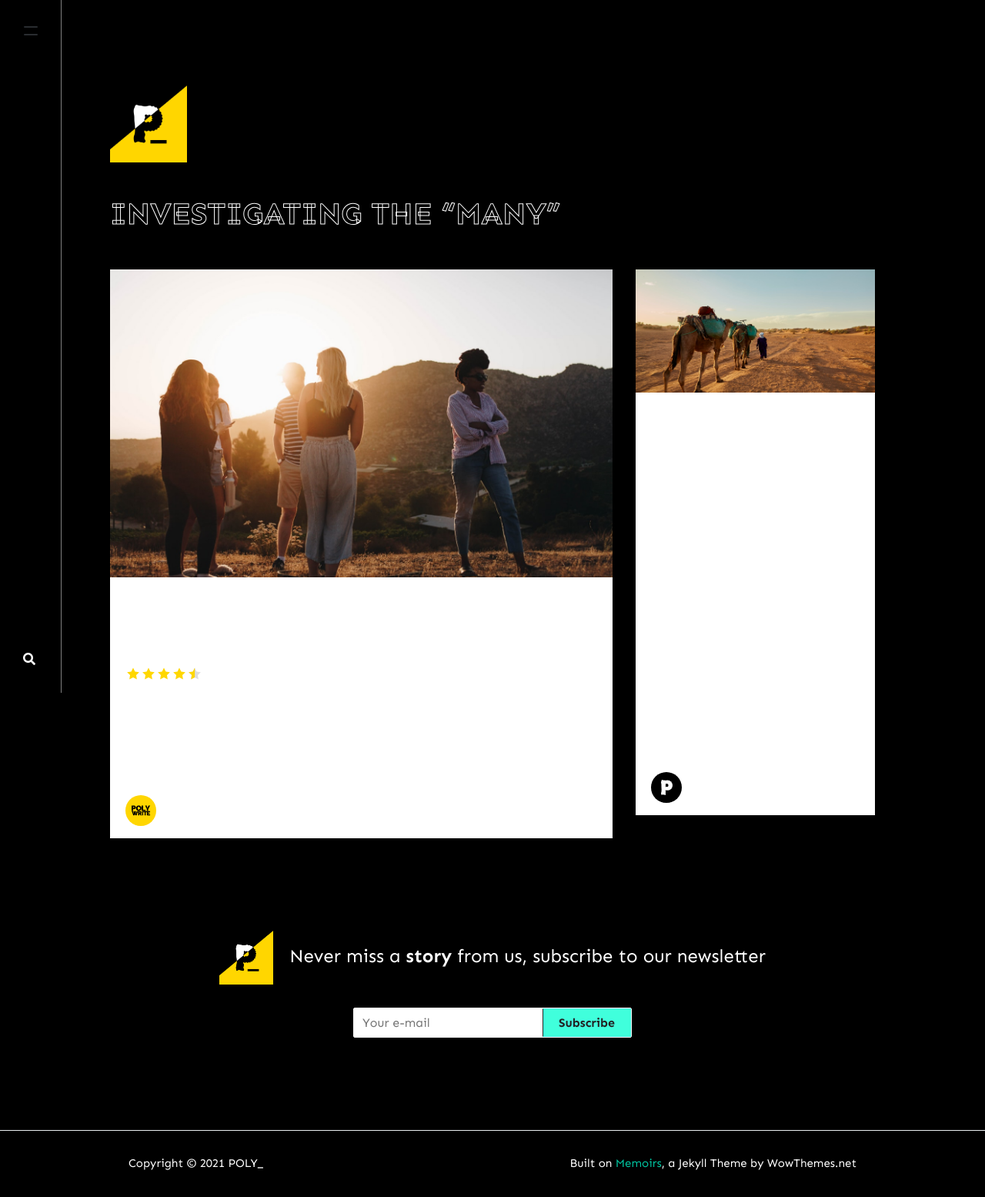
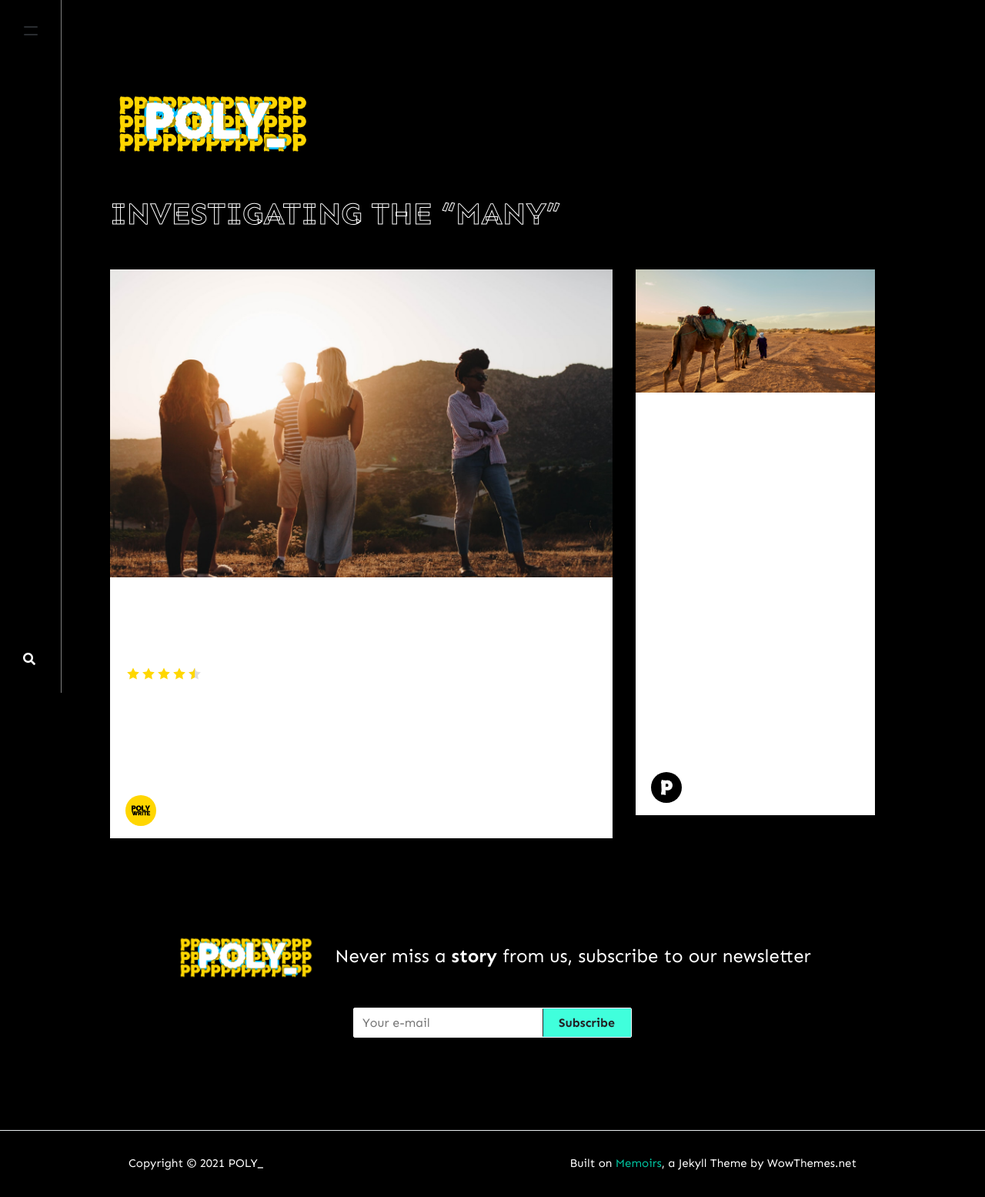
Before and after one commit to polywriteaux/polywriteaux.github.io, a Jekyll site: the page built from index.html, in a window 1280 px wide. Shown: the whole page at 77% size. Built offline with Jekyll 4.4.1, drawn with Linux system fonts in a browser that asks for light colours; nearby versions of some CDN libraries; the list of posts is cut into pages by our own code; comment, search, counter and statistics services are not loaded.

Commit message:
images and config

```diff
--- a/_config.yml
+++ b/_config.yml
@@ -2,7 +2,7 @@
 name: "POLY_"
 title: "POLY_"
 description: "Investigating the “many”" #of culture, music and science
-logo: 'assets/images/logo.png'
+logo: 'assets/images/patreonHeader010.png'
 favicon: 'assets/images/logo.png'
 baseurl: ''
 google_analytics: ''
```
Also changed, not shown: _pages/about.md (+1 -1 lines).
